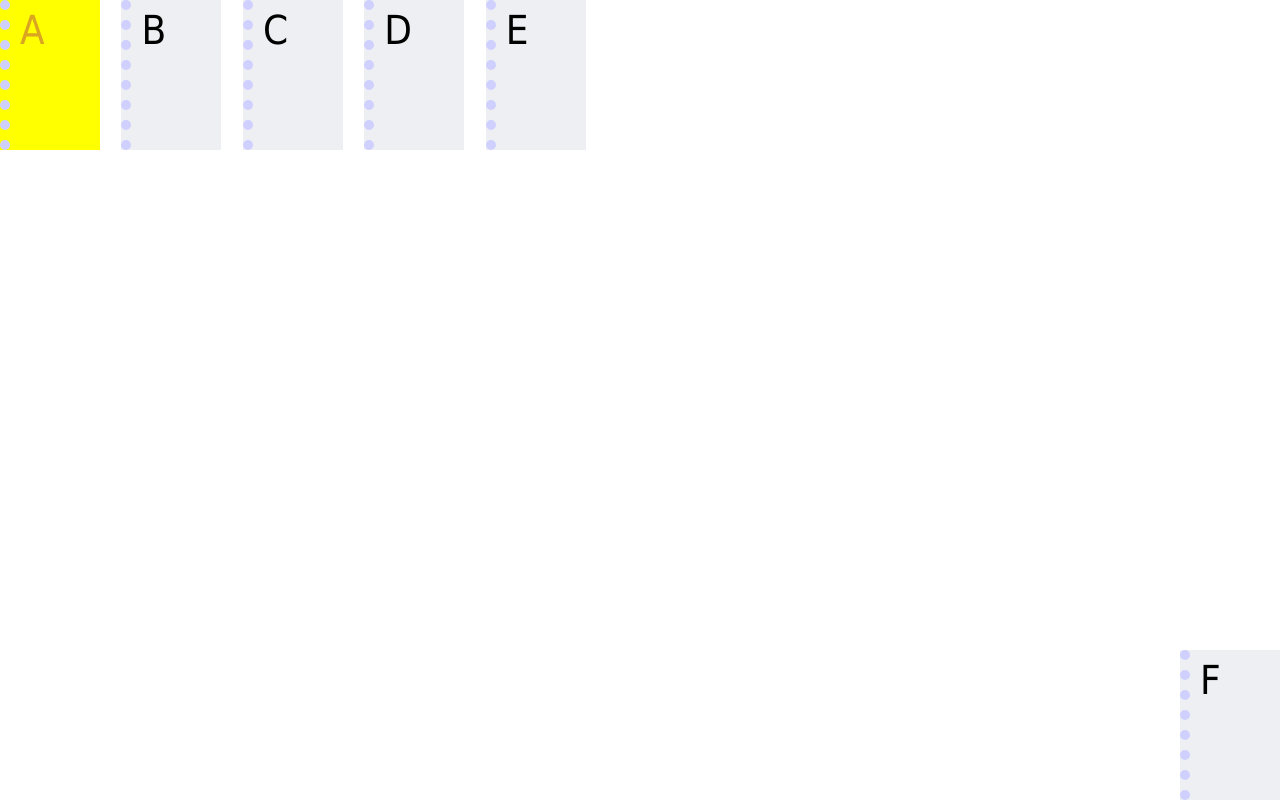
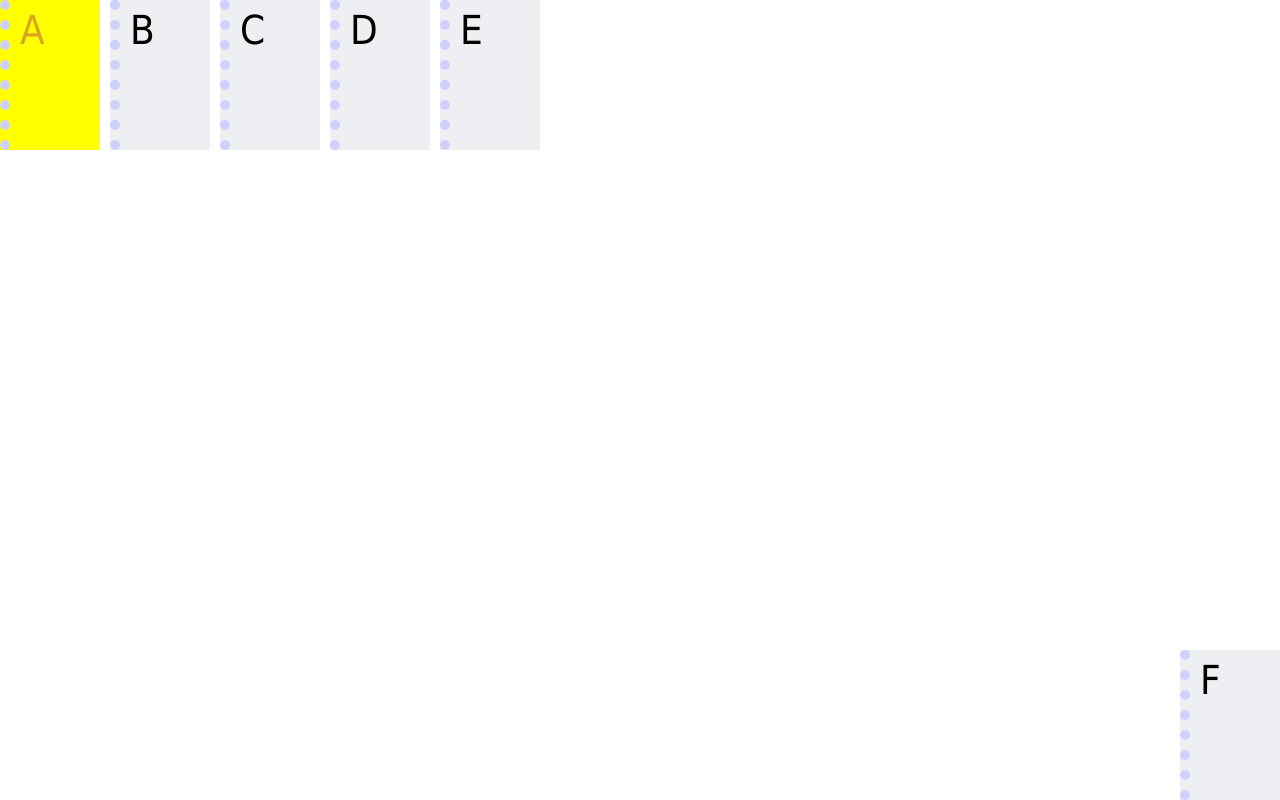
Before and after one commit to akhhan897/Project1, a plain HTML site: page index.html in a window 1280 px wide. Drawn offline with Linux system fonts and the light colour scheme.

Commit message:
Update styleB.css

```diff
--- a/styleB.css
+++ b/styleB.css
@@ -7,21 +7,26 @@
 body {
     font-family: Tahoma, sans-serif;
     font-size: 40px;
-    white-space: nowrap;
+
+    display: flex;
+    flex-direction: row;
+    align-items: flex-start;
+    justify-content: flex-start;
+    flex-wrap: nowrap;
 }
 
 .box {
-    display: inline-block;
     width: 100px;
     height: 150px;
     background-color: #eeeff2;
     border-left: 10px dotted #D0D0FF;
 
-    padding: 10px;
+    padding-left: 10px;
+    padding-top: 10px;
+
     box-sizing: border-box;
 
     margin-right: 10px;
-    vertical-align: top;
 
     text-align: left;
     line-height: 1;
```
